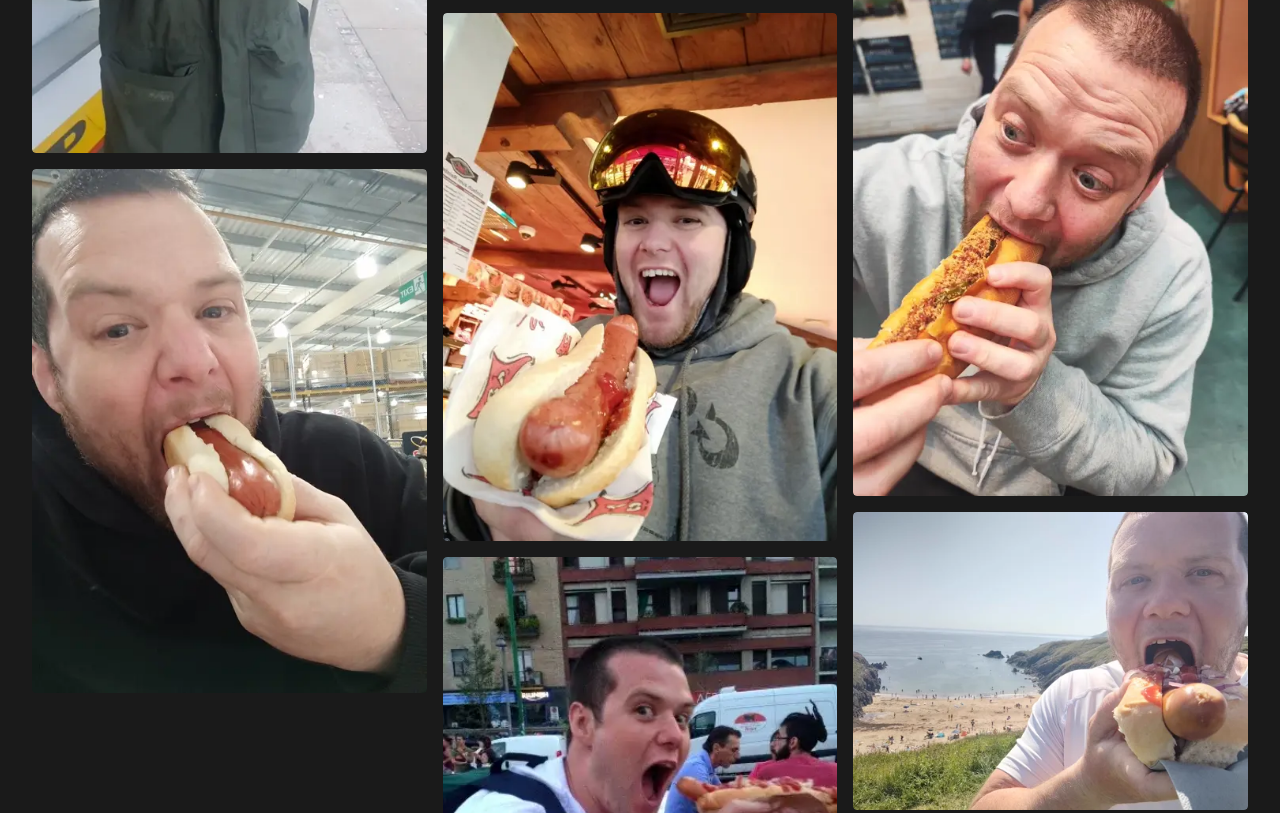
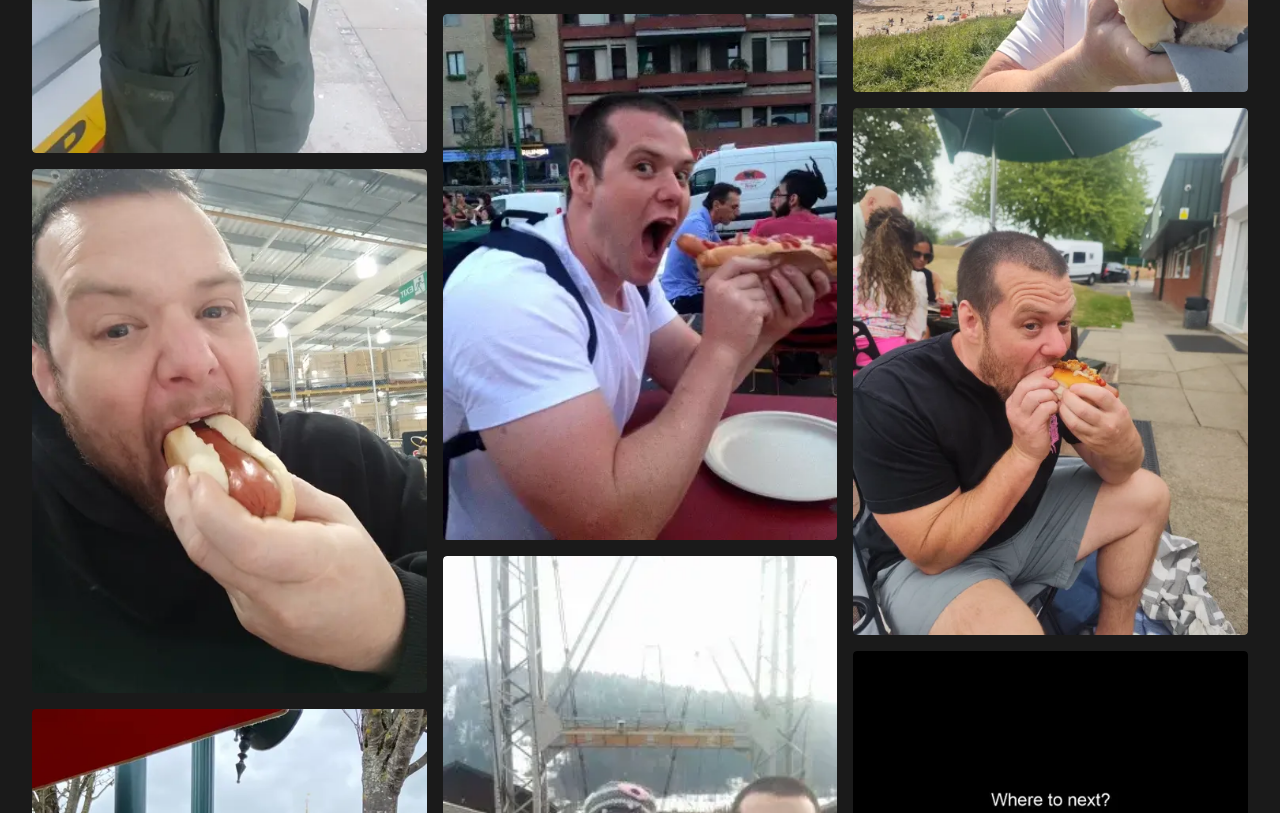
Before and after one commit to richard-gill/richardgill.net, an Astro site: page / in a window 1280 px wide. Shown: the part 4903-5716 px from the top of the page. Built offline with nearby package versions, Linux system fonts and the light colour scheme; Astro itself is replaced by a stand-in of ours.

Commit message:
Add hot dog: Beechwood Centre

```diff
--- a/src/data/hotdogImages.js
+++ b/src/data/hotdogImages.js
@@ -245,6 +245,13 @@ export const hotdogImages = [
 		lat: 52.8510, lng: -4.7236
 	},
 	{
+		file: 'beechwoodCentre.webp',
+		title: 'Beechwood Centre',
+		description: 'Family fun day community center hot dog.',
+		width: 1536, height: 2048,
+		lat: 53.3181, lng: -2.7067
+	},
+	{
 		file: 'wherenext.webp',
 		title: 'Where Next?',
 		description: 'The journey continues — where will the next hot dog be?',
```
Also changed, not shown: public/images/beechwoodCentre.webp (added), public/images/thumbs/beechwoodCentre.webp (added), public/images/thumbs/sm/beechwoodCentre.webp (added).
